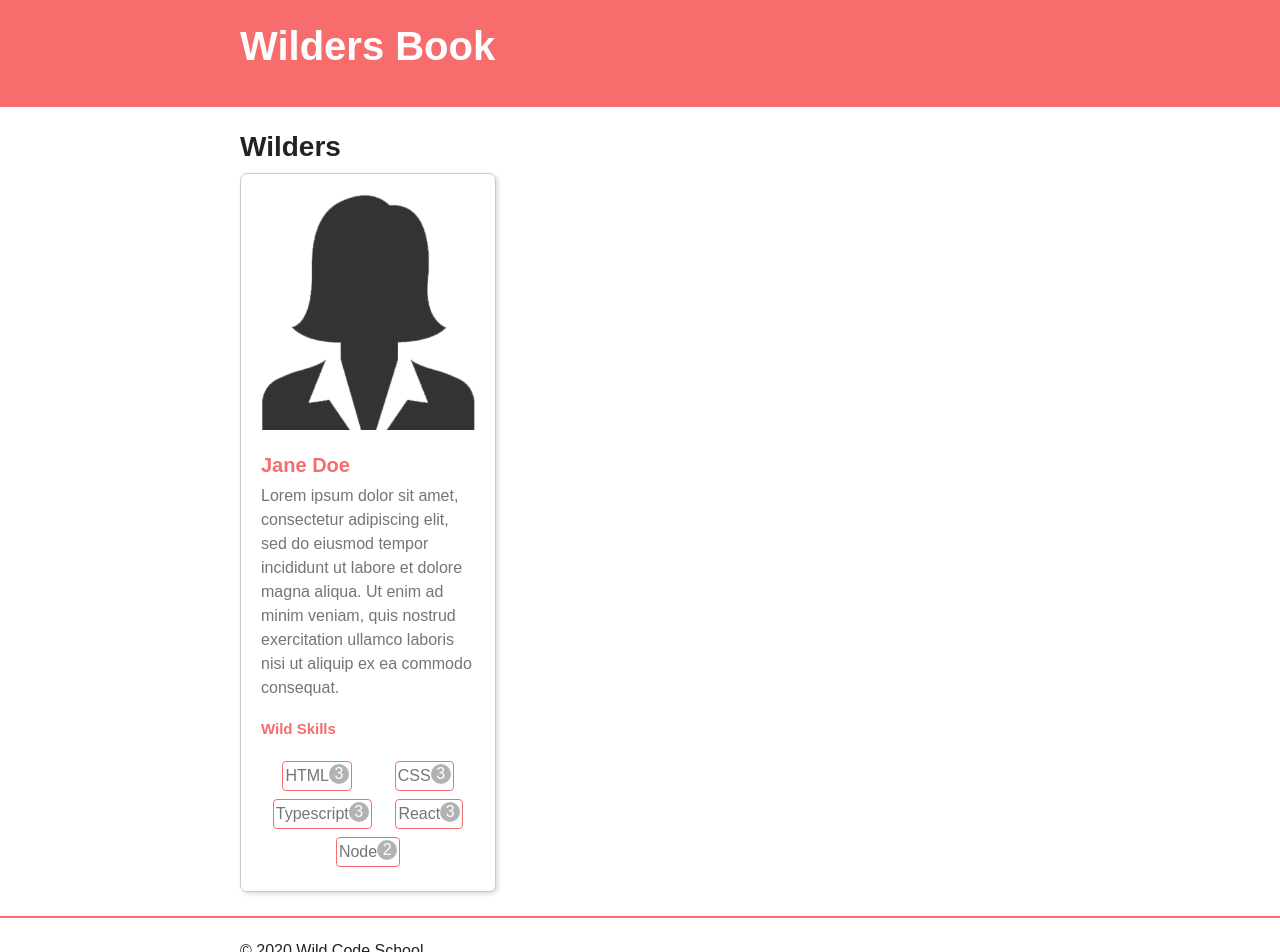
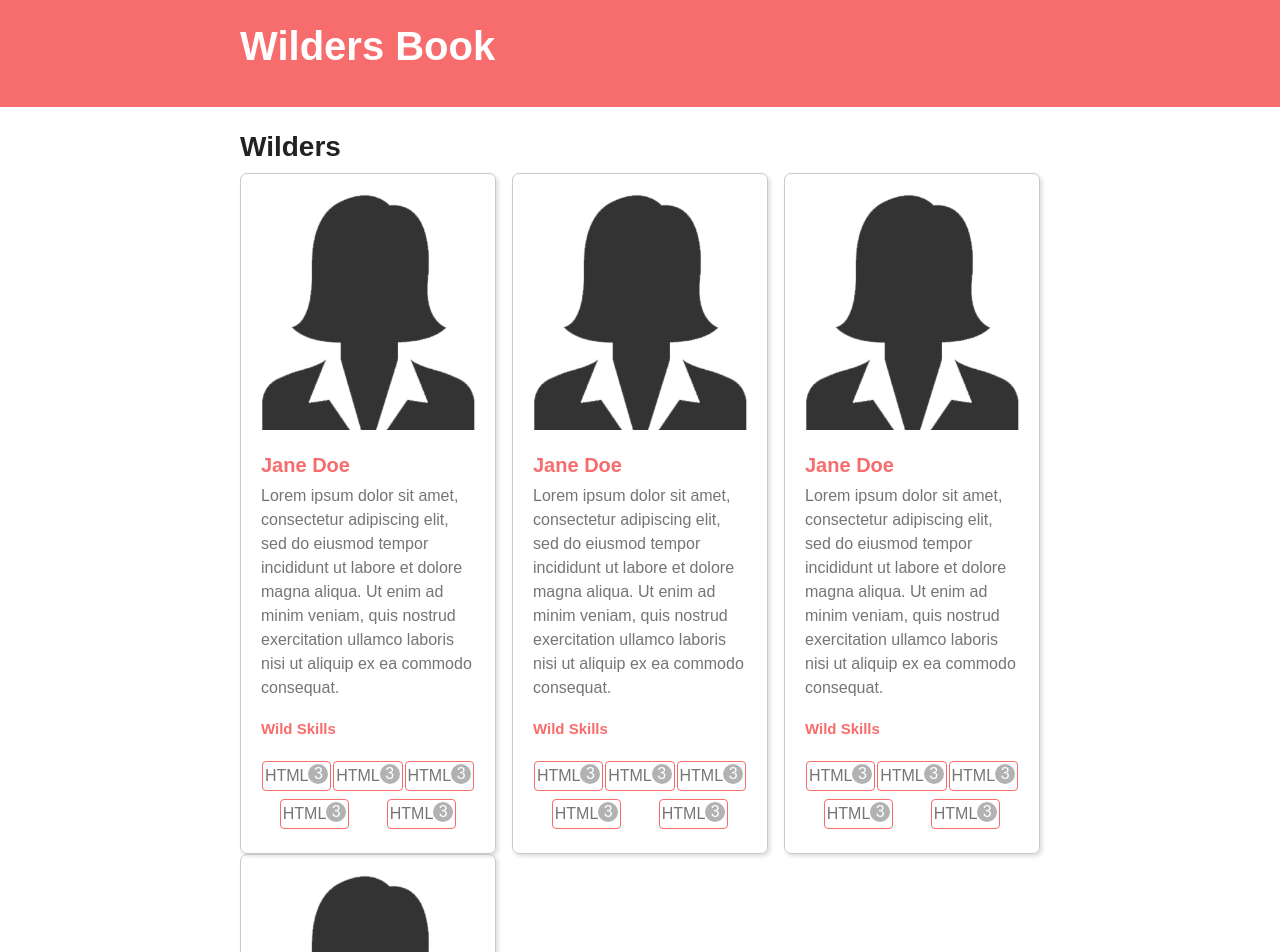
Before and after one commit to karimmakhloufi/wcs-react-form, a React (Create React App) app: page / in a window 1280 px wide. Shown: the top 952 px of the page. Built offline with nearby package versions, Linux system fonts and the light colour scheme.

Commit message:
Step 2 - Component structure

```diff
--- a/src/App.js
+++ b/src/App.js
@@ -1,6 +1,6 @@
 import React from "react";
 import "./App.css";
-import blank_profile from "./blank-profile-picture-female.png";
+import Wilder from "./Wilder";
 
 function App() {
   return (
@@ -13,38 +13,10 @@
       <main className="container">
         <h2>Wilders</h2>
         <section className="card-row">
-          <article className="card">
-            <img src={blank_profile} alt="Jane Doe Profile" />
-            <h3>Jane Doe</h3>
-            <p>
-              Lorem ipsum dolor sit amet, consectetur adipiscing elit, sed do
-              eiusmod tempor incididunt ut labore et dolore magna aliqua. Ut
-              enim ad minim veniam, quis nostrud exercitation ullamco laboris
-              nisi ut aliquip ex ea commodo consequat.
-            </p>
-            <h4>Wild Skills</h4>
-            <ul className="skills">
-              <li>
-                HTML
-                <span className="votes">3</span>
-              </li>
-              <li>
-                CSS
-                <span className="votes">3</span>
-              </li>
-              <li>
-                Typescript
-                <span className="votes">3</span>
-              </li>
-              <li>
-                React
-                <span className="votes">3</span>
-              </li>
-              <li>
-                Node <span className="votes">2</span>
-              </li>
-            </ul>
-          </article>
+          <Wilder />
+          <Wilder />
+          <Wilder />
+          <Wilder />
         </section>
       </main>
       <footer>
--- /dev/null
+++ b/src/Skill.js
@@ -0,0 +1,12 @@
+import React from "react";
+
+function Skill() {
+  return (
+    <li>
+      HTML
+      <span className="votes">3</span>
+    </li>
+  );
+}
+
+export default Skill;
--- /dev/null
+++ b/src/Wilder.js
@@ -0,0 +1,29 @@
+import React from "react";
+
+import blank_profile from "./blank-profile-picture-female.png";
+import Skill from "./Skill";
+
+function Wilder() {
+  return (
+    <article className="card">
+      <img src={blank_profile} alt="Jane Doe Profile" />
+      <h3>Jane Doe</h3>
+      <p>
+        Lorem ipsum dolor sit amet, consectetur adipiscing elit, sed do eiusmod
+        tempor incididunt ut labore et dolore magna aliqua. Ut enim ad minim
+        veniam, quis nostrud exercitation ullamco laboris nisi ut aliquip ex ea
+        commodo consequat.
+      </p>
+      <h4>Wild Skills</h4>
+      <ul className="skills">
+        <Skill />
+        <Skill />
+        <Skill />
+        <Skill />
+        <Skill />
+      </ul>
+    </article>
+  );
+}
+
+export default Wilder;
```
Also changed, not shown: 1 other file (tests, documents, lock files or other folders).
